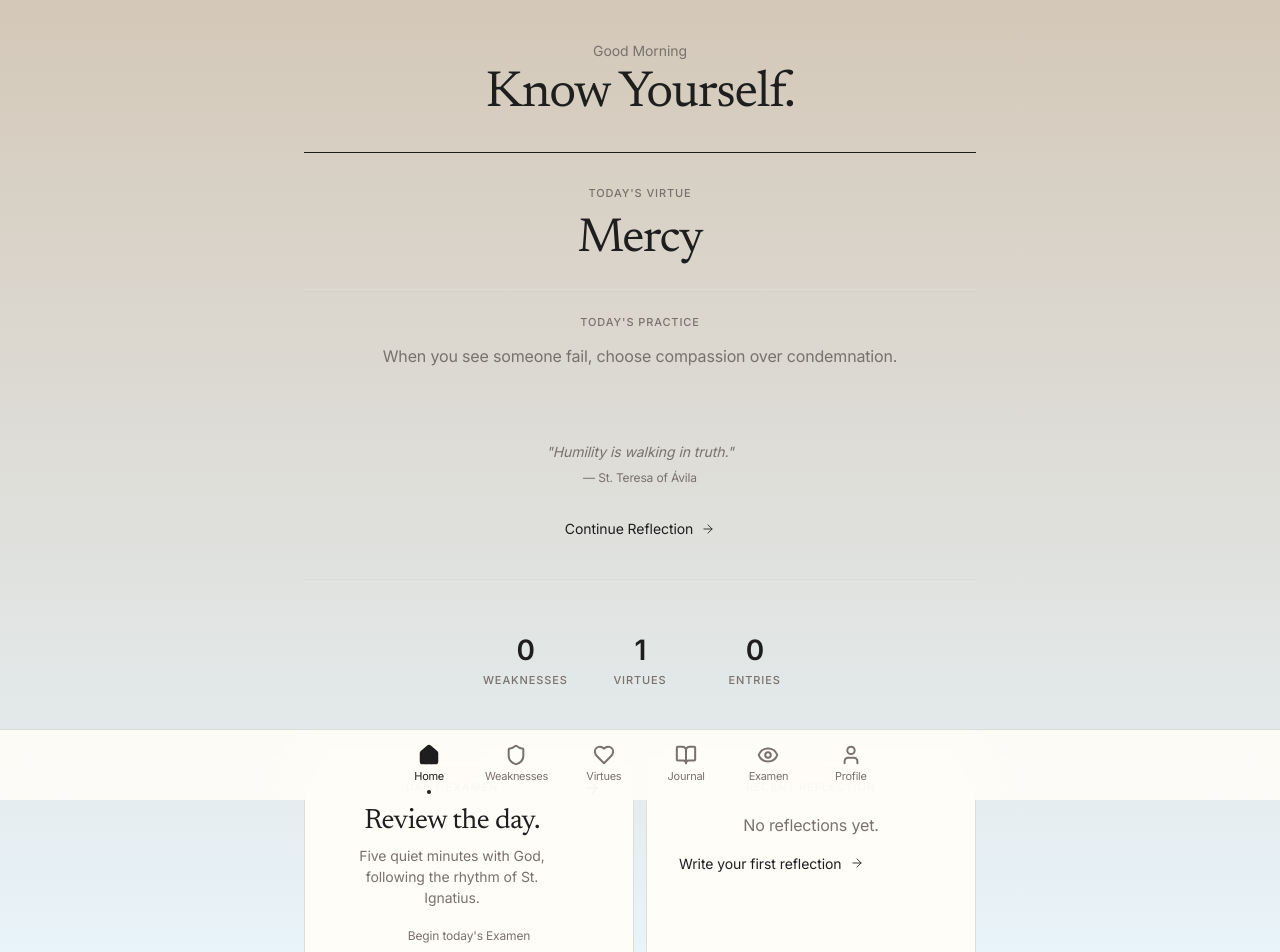
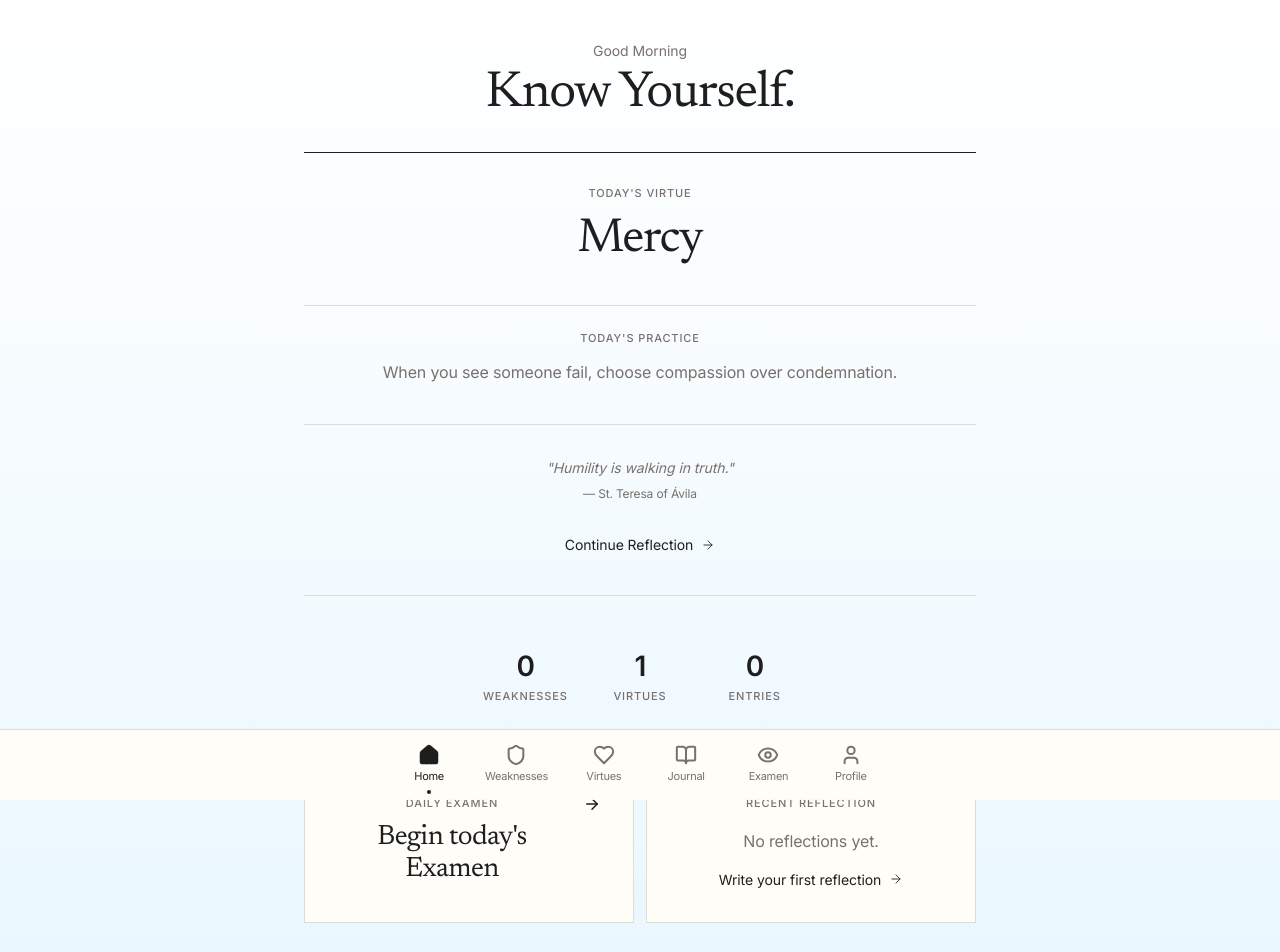
Before and after one commit to johncyongco/agapetoi, a React (Vite) app: page / in a window 1280 px wide. Shown: the top 952 px of the page. Built offline with nearby package versions, Linux system fonts and the light colour scheme.

Commit message:
Refine Home cards and virtue details

```diff
--- a/src/components/home/TodayFocus.tsx
+++ b/src/components/home/TodayFocus.tsx
@@ -7,12 +7,14 @@ interface TodayFocusProps {
   virtue: VirtueWithMapping | null;
   userName?: string;
   onContinueReflection?: () => void;
+  onVirtueClick?: () => void;
 }
 
 export function TodayFocus({
   virtue,
   userName,
   onContinueReflection,
+  onVirtueClick,
 }: TodayFocusProps) {
   const encouragingQuote = getEncouragingQuote();
 
@@ -35,7 +37,17 @@ export function TodayFocus({
       {virtue ? (
         <div className="mb-10">
           <p className="label-caps mb-3">Today's Virtue</p>
-          <h2 className="text-editorial-5xl text-text mb-4">{virtue.name}</h2>
+          {onVirtueClick ? (
+            <button
+              type="button"
+              onClick={onVirtueClick}
+              className="text-editorial-5xl text-text mb-4 text-left hover:opacity-70 transition-opacity"
+            >
+              {virtue.name}
+            </button>
+          ) : (
+            <h2 className="text-editorial-5xl text-text mb-4">{virtue.name}</h2>
+          )}
 
           <hr className="editorial-rule my-6" />
 
--- a/src/index.css
+++ b/src/index.css
@@ -38,7 +38,7 @@
   body {
     margin: 0;
     font-family: var(--font-body);
-    background: linear-gradient(to bottom, #D4C8B8 0%, #EAF7FF 100%);
+    background: linear-gradient(to bottom, #FFFFFF 0%, #EAF7FF 100%);
     color: var(--color-text);
     line-height: 1.6;
     font-size: 16px;
@@ -103,7 +103,7 @@
 @layer components {
   .app-background {
     min-height: 100dvh;
-    background: linear-gradient(to bottom, #D4C8B8 0%, #EAF7FF 100%);
+    background: linear-gradient(to bottom, #FFFFFF 0%, #EAF7FF 100%);
   }
 
   .dark .app-background {
--- a/src/pages/HomePage.tsx
+++ b/src/pages/HomePage.tsx
@@ -1,7 +1,7 @@
 import { useState } from "react";
 import { Link, useNavigate } from "react-router-dom";
 import { motion } from "framer-motion";
-import { ArrowRight, Check } from "lucide-react";
+import { ArrowRight } from "lucide-react";
 import { Header } from "@/components/layout/Header";
 import { TodayFocus } from "@/components/home/TodayFocus";
 import { StatsCard } from "@/components/home/StatsCard";
@@ -12,25 +12,21 @@ import { useJournalStore } from "@/stores/journal-store";
 import { useVirtuesStore } from "@/stores/virtues-store";
 import { useUIStore } from "@/stores/ui-store";
 import { getTodayVirtues } from "@/lib/virtue-mappings";
-import { getLocalDateKey, useExamenStore } from "@/stores/examen-store";
 
 export default function HomePage() {
   const [journalOpen, setJournalOpen] = useState(false);
+  const [virtueOpen, setVirtueOpen] = useState(false);
   const navigate = useNavigate();
 
   const { weaknesses } = useWeaknessesStore();
   const { entries } = useJournalStore();
   const { customMappings, focusId } = useVirtuesStore();
   const { settings } = useUIStore();
-  const { entries: examenEntries } = useExamenStore();
 
   const activeWeaknesses = weaknesses.filter((w) => w.status !== "archived");
   const todayVirtues = getTodayVirtues(activeWeaknesses, customMappings, focusId);
   const primaryVirtue = todayVirtues[0] || null;
   const journalCount = entries.length;
-  const examenComplete = examenEntries.some(
-    (entry) => entry.date === getLocalDateKey()
-  );
 
   return (
     <div className="app-background">
@@ -41,6 +37,7 @@ export default function HomePage() {
           virtue={primaryVirtue}
           userName={settings.name}
           onContinueReflection={() => setJournalOpen(true)}
+          onVirtueClick={() => setVirtueOpen(true)}
         />
 
         <hr className="editorial-rule my-10" />
@@ -59,24 +56,10 @@ export default function HomePage() {
             <div className="flex items-start justify-between gap-4">
               <div>
                 <p className="label-caps mb-2">Daily Examen</p>
-                <h2 className="text-editorial-3xl text-text mb-2">
-                  {examenComplete ? "Today is complete." : "Review the day."}
-                </h2>
-                <p className="text-editorial-sm text-text-secondary leading-relaxed">
-                  {examenComplete
-                    ? "Your prayerful review is saved in the calendar."
-                    : "Five quiet minutes with God, following the rhythm of St. Ignatius."}
-                </p>
+                <h2 className="text-editorial-3xl text-text">Begin today&apos;s Examen</h2>
               </div>
-              {examenComplete ? (
-                <Check size={18} className="shrink-0 text-text" />
-              ) : (
-                <ArrowRight size={18} className="shrink-0 text-text" />
-              )}
+              <ArrowRight size={18} className="shrink-0 text-text" />
             </div>
-            <p className="text-editorial-xs text-text-secondary mt-5">
-              {examenComplete ? "Open today's Examen" : "Begin today's Examen"}
-            </p>
           </Link>
 
           <motion.div
@@ -112,12 +95,12 @@ export default function HomePage() {
               </>
             ) : (
               <>
-                <p className="text-editorial-lg text-text-secondary leading-relaxed mb-4">
+                <p className="text-editorial-lg text-text-secondary leading-relaxed mb-4 text-center">
                   No reflections yet.
                 </p>
                 <button
                   onClick={() => setJournalOpen(true)}
-                  className="group flex items-center gap-2 text-editorial-sm text-text hover:text-forest transition-colors"
+                  className="group mx-auto flex items-center gap-2 text-editorial-sm text-text hover:text-forest transition-colors"
                 >
                   Write your first reflection
                   <ArrowRight
@@ -139,6 +122,46 @@ export default function HomePage() {
       >
         <JournalWizard onClose={() => setJournalOpen(false)} />
       </Modal>
+
+      <Modal
+        isOpen={virtueOpen && primaryVirtue !== null}
+        onClose={() => setVirtueOpen(false)}
+        title={primaryVirtue?.name}
+      >
+        {primaryVirtue && (
+          <div className="space-y-6 text-left">
+            <div>
+              <p className="label-caps mb-2">About this virtue</p>
+              <p className="text-editorial-lg text-text-secondary leading-relaxed">
+                {primaryVirtue.description}
+              </p>
+            </div>
+
+            <div>
+              <p className="label-caps mb-2">Daily practice</p>
+              <p className="text-editorial-sm text-text leading-relaxed">
+                {primaryVirtue.daily_practice}
+              </p>
+            </div>
+
+            <div>
+              <p className="label-caps mb-2">Reflection question</p>
+              <p className="text-editorial-sm text-text-secondary leading-relaxed italic">
+                {primaryVirtue.reflection_question}
+              </p>
+            </div>
+
+            {primaryVirtue.mapped_from.length > 0 && (
+              <div>
+                <p className="label-caps mb-2">Cultivated from</p>
+                <p className="text-editorial-xs text-forest">
+                  {primaryVirtue.mapped_from.join(", ")}
+                </p>
+              </div>
+            )}
+          </div>
+        )}
+      </Modal>
     </div>
   );
 }
```
